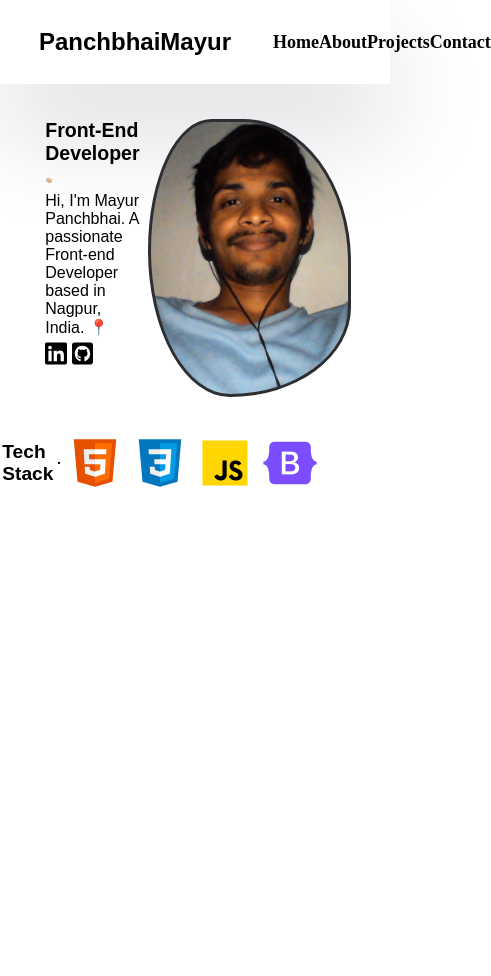
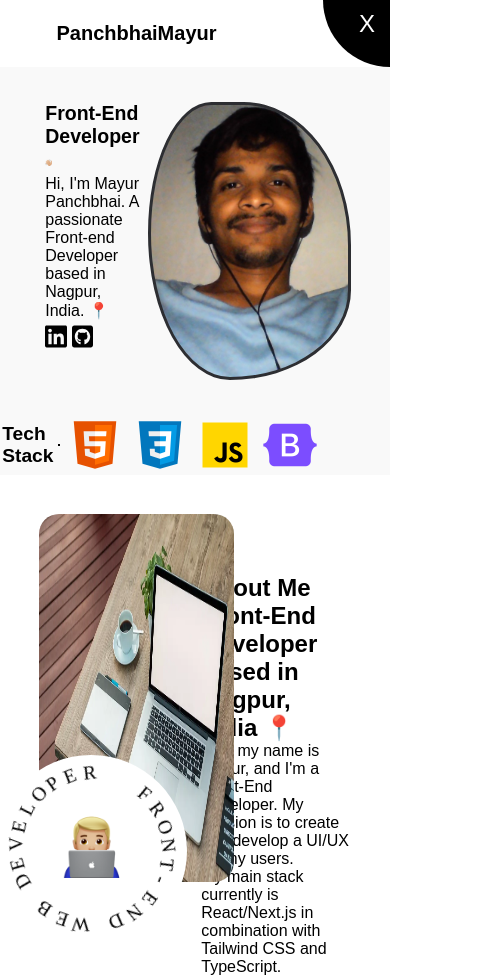
Before and after one commit to MayurPanchbhai/portfolio, a plain HTML site: page index.html in a window 390 px wide. Shown: the whole page, 491 px wide, since content can reach past the window. Before the commit the page ends 844 px from the top, so only its background shows below. Drawn offline with Linux system fonts and the light colour scheme.

Commit message:
responsive

```diff
--- a/index.html
+++ b/index.html
@@ -16,7 +16,7 @@
             </div>
             <div id="anchorDiv">
                 <a class="link" href="#Home">Home</a>
-                <a class="link" href="">About</a>
+                <a class="link" href="#about">About</a>
                 <a class="link" href="">Projects</a>
                 <a class="link" href="">Contact</a>
             </div>
@@ -24,6 +24,16 @@
 
 
     </header>
+    <div id="resDiv">
+        <div id="name">
+            <h1>PanchbhaiMayur</h1>
+        </div>
+
+        <div id="option">
+            <button click="openHeader" >X</button>
+        </div>
+
+    </div>
 
     <main id="Home">
         <div>
@@ -56,6 +66,32 @@
     </main>
 
 
+    <!-- about section  -->
+    <section id="section-about">
+        <div id="about">
+            <div id="about-child">
+                <div id="about-img">
+                    <img src="./Images/about-1.png" width="100" alt="" class="work-emoji">
+                    <img src="./Images/about_1.webp" width="100" alt="" class="img-side__main-img">
+                    <span>
+                        <img src="./Images/about-3.svg" width="100" alt="">
+                    </span>
+                </div>
+                <div id="about-text">
+                    <div >
+                        <h2>About Me</h2>
+                        <h2>Front-End Developer<br>based in Nagpur, India 📍</h2>
+                        <p>Hey, my name is Mayur, and I'm a Front-End Developer. My passion is to create and develop a UI/UX for my users.</p>
+
+                        <p>My main stack currently is React/Next.js in combination with Tailwind CSS and TypeScript.</p>
+                    </div>
+
+                </div>
+            </div>
+        </div>
+    </section>
+
+
 
 </body>
 </html>
--- a/style.css
+++ b/style.css
@@ -4,10 +4,21 @@
     font-family: Poppins, sans-serif;
 }
 
+#resDiv{
+display: none;
+}
 body{
     width: 100%;
     height: 100vh;
     /* overflow: hidden; */
+}
+
+:root{
+    --primary:#fff;
+    --secondary:#f9f9f9;
+    --txt1:#555;
+    --txt2:#147efb;
+
 }
 
 #logo{
@@ -26,9 +37,8 @@ header{
     top: 0; */
     width: 100%;
     /* border: 1px solid; */
-    box-shadow: rgba(17, 12, 46, 0.15) 0px 48px 100px 0px;
-
-
+    /* box-shadow: rgba(17, 12, 46, 0.15) 0px 48px 100px 0px;*/
+     box-shadow: rgba(0, 0, 0, 0.3) 0px 19px 38px, rgba(0, 0, 0, 0.22) 0px 15px 12px;
 }
 
 #fix{
@@ -36,6 +46,7 @@ header{
     display: flex;
     justify-content: space-between;
     align-items: center;
+
 }
 #anchorDiv{
     width: 25%;
@@ -88,6 +99,7 @@ main{
     /* justify-content: center; */
     flex-direction: column;
     align-items: center;
+    background-color: var(--secondary);
 
 }
 
@@ -159,3 +171,156 @@ main div{
     /* background-color: black; */
     transform: translateY(-10px);
 }
+
+
+
+/* about section  */
+
+#about{
+    display: flex;
+    justify-content: center;
+    margin: 10% 0;
+    /* margin-bottom: 10%; */
+}
+#about-child{
+    display: flex;
+    width: 80%;
+}
+
+#about-img{
+    width: 50%;
+    position: relative;
+}
+
+#about-img span{
+    background-color: #fff;
+    border-radius: 50%;
+    bottom: -31px;
+    height: 12rem;
+    position: absolute;
+    right: 8px;
+    width: 12rem;
+}
+#about-img span img{
+    -webkit-animation: rotate 9s linear infinite;
+    animation: rotate 9s linear infinite;
+    width: 12rem;
+}
+#about-text{
+    width: 50%;
+    display: flex;
+    align-items: center;
+    justify-content: end;
+}
+
+#about-text div{
+    width: 96%;
+    height: 70%;
+    display: flex;
+    flex-direction: column;
+    justify-content: space-evenly;
+}
+
+.work-emoji{
+    bottom: 38px;
+    position: absolute;
+    right: 72px;
+    width: 4rem !important;
+    z-index: 10;
+}
+
+.img-side__main-img{
+    border-radius: 20px;
+    height: 23rem;
+    width: 28rem;
+}
+
+/* rotating the img  */
+@keyframes rotate{
+    100%{
+        /* -webkit-transform: rotate(1turn); */
+        transform: rotate(1turn);
+    }
+}
+
+
+
+
+
+
+
+
+
+
+
+
+
+
+
+
+
+
+
+
+
+
+
+
+
+
+
+
+
+
+
+
+
+
+
+/* header responsive */
+@media (max-width :480px){
+    header{
+        display: none;
+    }
+    #resDiv{
+        display: block;
+        width: 100%;
+        display: flex;
+        justify-content: space-between;
+        background-color:
+    }
+
+    #name{
+        width: 70%;
+        display: flex;
+        align-items: center;
+        justify-content: center;
+    }
+    #name h1{
+        font-size: 20px;
+    }
+    #option{
+        background-color: black;
+        width: 67px;
+        height: 67px;
+        position: relative;
+        border-bottom-left-radius: 70px;
+    }
+
+    #resDiv div button{
+        background-color: transparent;
+        color: var(--primary);
+        border: none;
+        font-size: x-large;
+        position: absolute;
+        top: 10px;
+        right: 15px;
+
+
+    }
+
+
+    .img-side__main-img{
+        width: 50vw;
+    }
+}
```
Also changed, not shown: Images/about-1.png (added), Images/about-3.svg (added), Images/about_1.webp (added).
